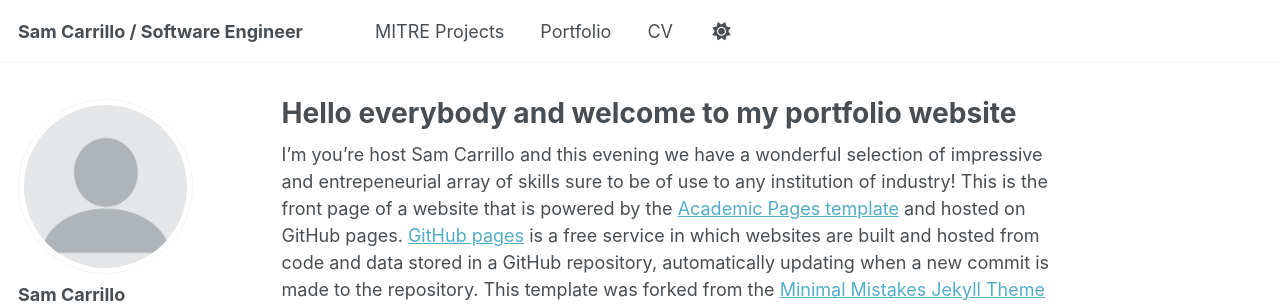
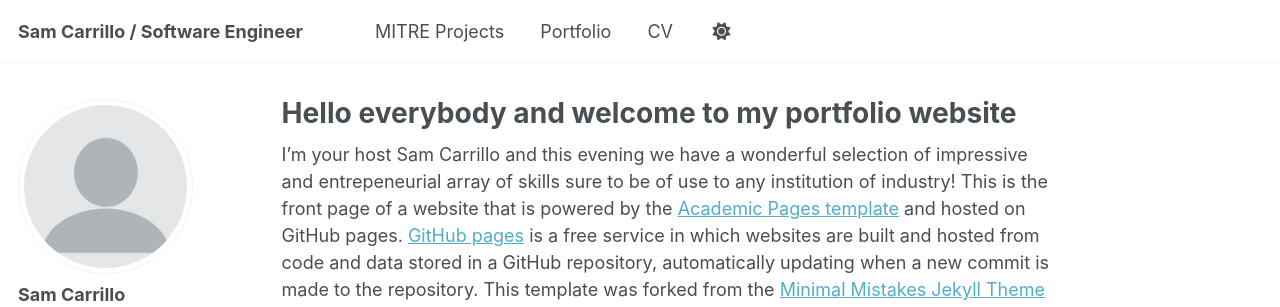
Before and after one commit to carrils/carrils.github.io, a Jekyll site: the page built from _pages/about.md, in a window 1280 px wide and 900 px high. Shown: the top 307 px of the window. Built offline with Jekyll 4.4.1, drawn with Linux system fonts in a browser that asks for light colours; a script that is not in the unit is left out.

Commit message:
typo and update devloop

```diff
--- a/_pages/about.md
+++ b/_pages/about.md
@@ -6,7 +6,7 @@ redirect_from:
   - /about-me/
   - /about.html
 ---
-I'm you're host Sam Carrillo and this evening we have a wonderful selection of impressive and entrepeneurial array of skills sure to be of use to any institution of industry!
+I'm your host Sam Carrillo and this evening we have a wonderful selection of impressive and entrepeneurial array of skills sure to be of use to any institution of industry!
 This is the front page of a website that is powered by the [Academic Pages template](https://github.com/academicpages/academicpages.github.io) and hosted on GitHub pages. [GitHub pages](https://pages.github.com) is a free service in which websites are built and hosted from code and data stored in a GitHub repository, automatically updating when a new commit is made to the repository. This template was forked from the [Minimal Mistakes Jekyll Theme](https://mmistakes.github.io/minimal-mistakes/) created by Michael Rose, and then extended to support the kinds of content that academics have: publications, talks, teaching, a portfolio, blog posts, and a dynamically-generated CV. Incidentally, these same features make it a great template for anyone that needs to show off a professional template!
 
  You can fork [this template](https://github.com/academicpages/academicpages.github.io) right now, modify the configuration and Markdown files, add your own PDFs and other content, and have your own site for free, with no ads!
```
Also changed, not shown: 1 other file.
